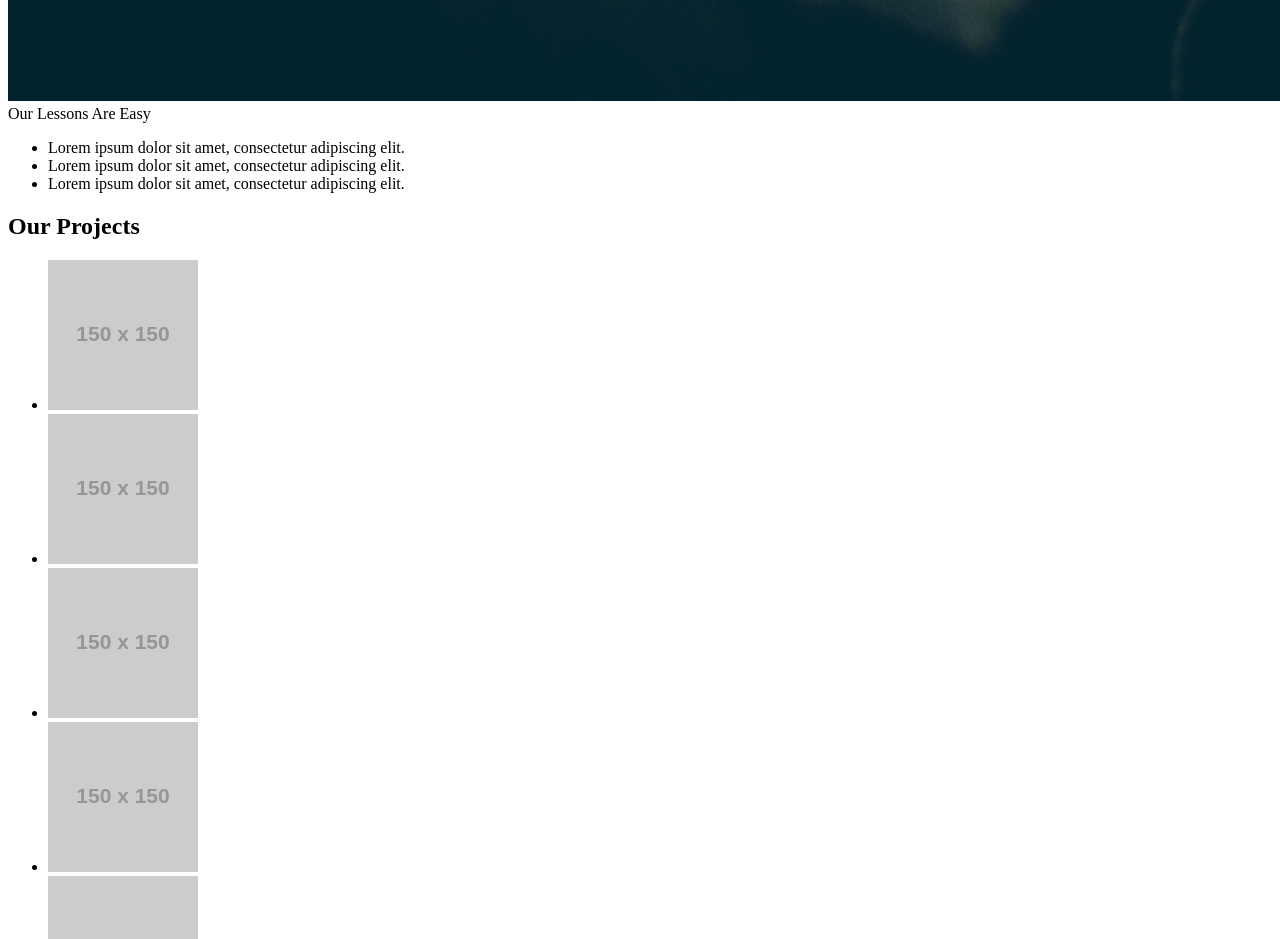
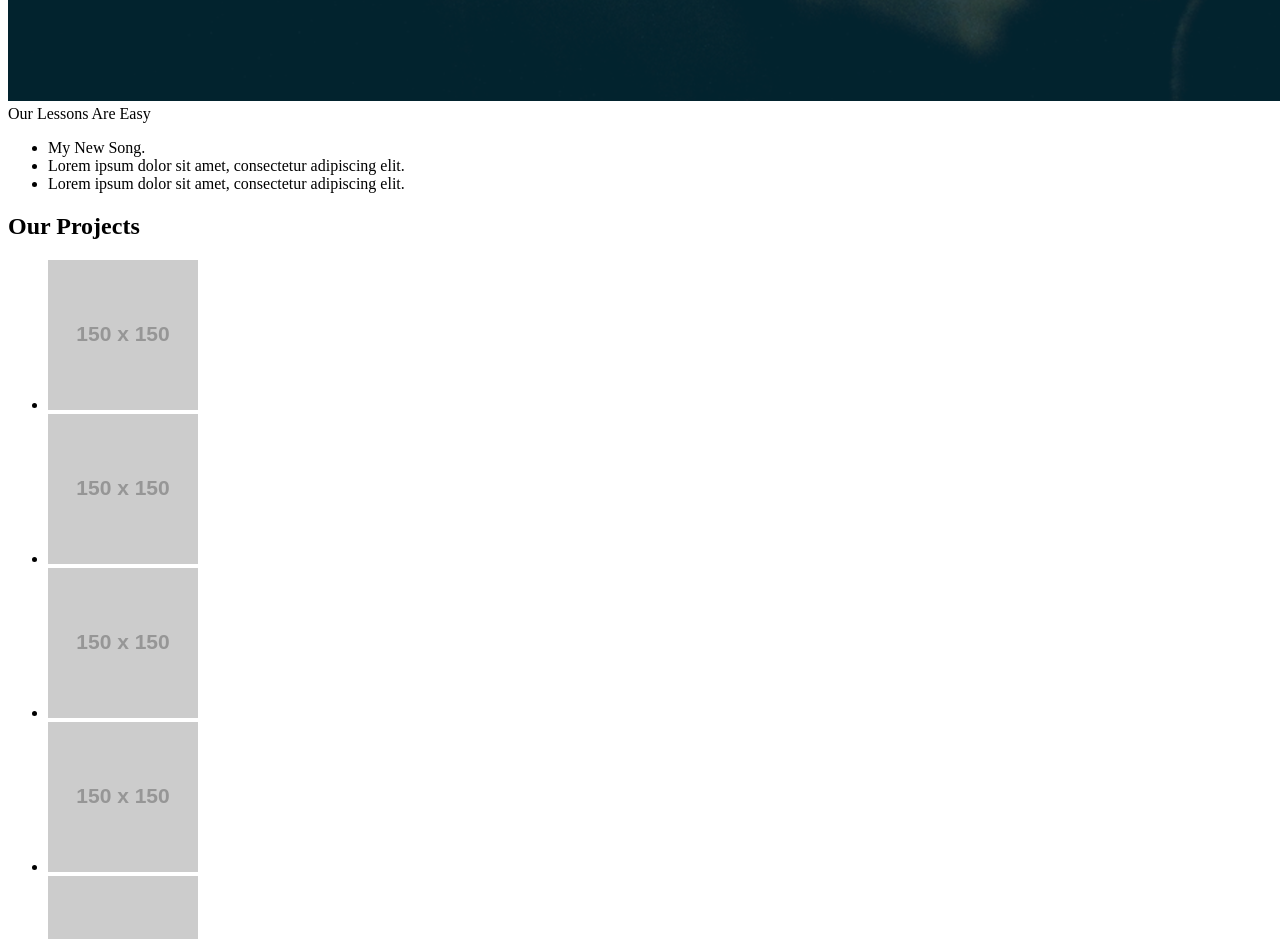
Before and after one commit to SachinMaharana/sassy, a plain HTML site: page index.html in a window 1280 px wide. Shown: the part 2020-2959 px from the top of the page. Drawn offline with Linux system fonts and the light colour scheme; placeholder pictures from the web are drawn by us.

Commit message:
small fix

```diff
--- a/index.html
+++ b/index.html
@@ -60,7 +60,7 @@
                 <span class="title">Our Lessons</span>
                 <span class="sub-title">Are Easy</span>
                 <ul>
-                    <li>Lorem ipsum dolor sit amet, consectetur adipiscing elit.</li>
+                    <li>My New Song.</li>
                     <li>Lorem ipsum dolor sit amet, consectetur adipiscing elit.</li>
                     <li>Lorem ipsum dolor sit amet, consectetur adipiscing elit.</li>
                 </ul>
```
